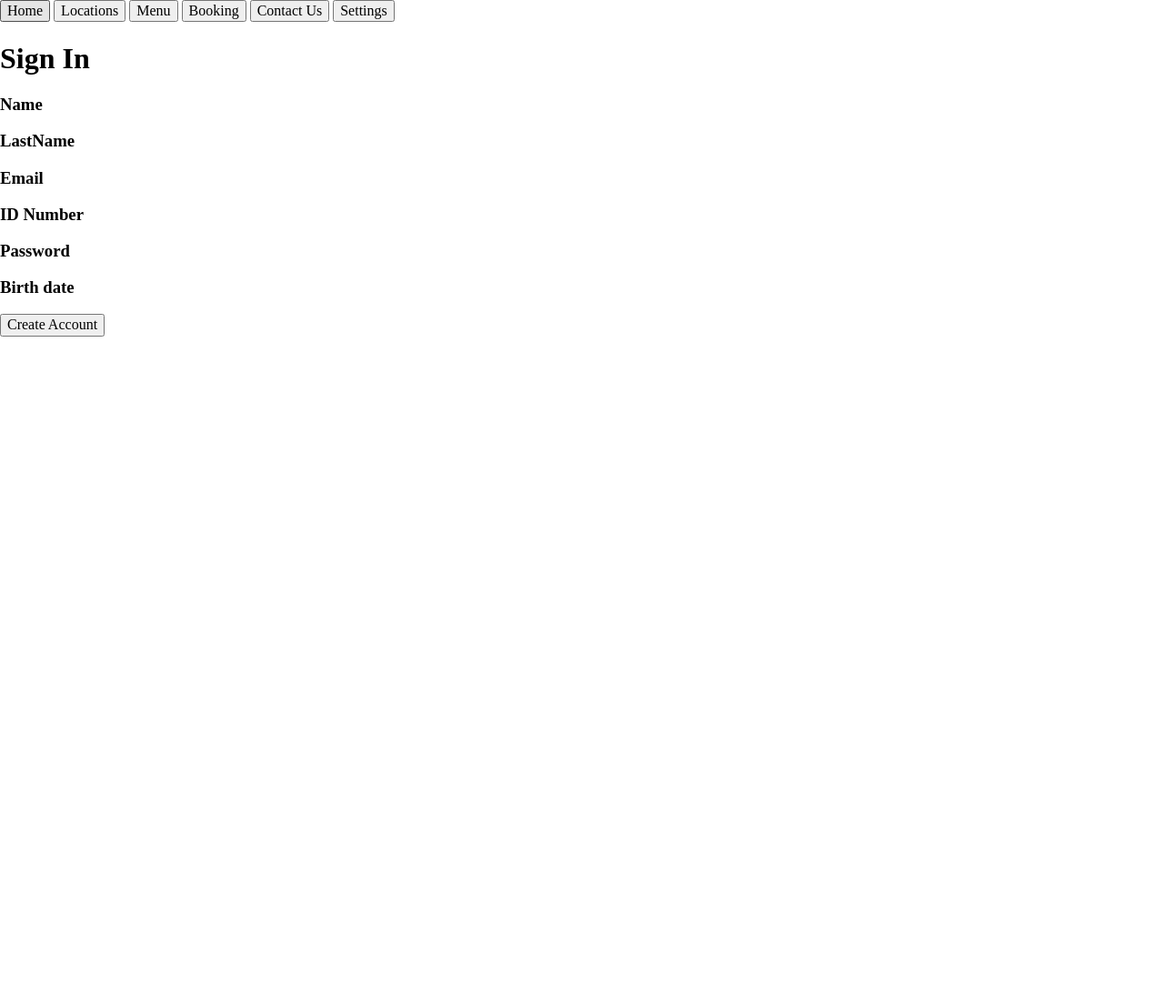
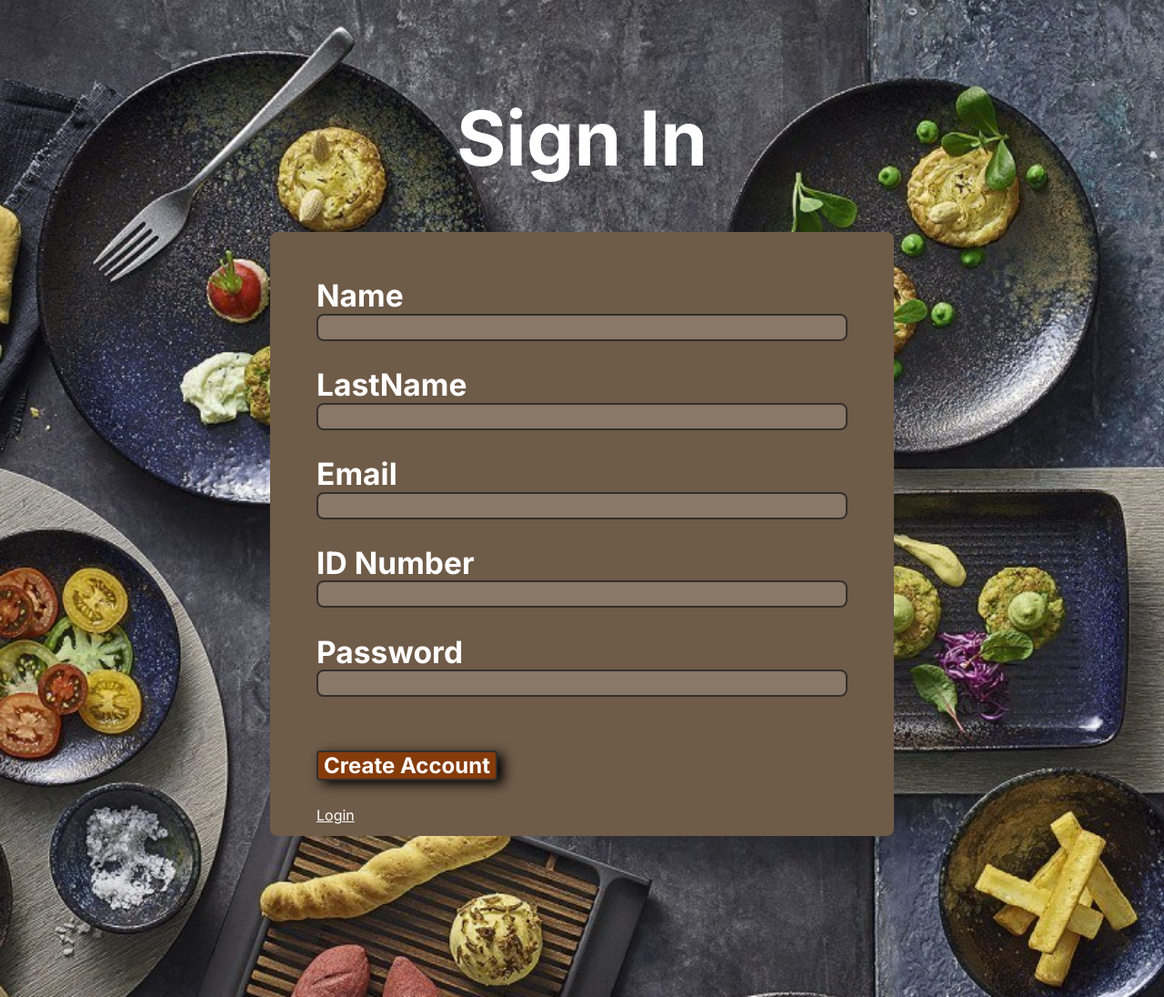
Before and after one commit to animogok/PROYECTO_WEB_SENA, a Django app: page /sign_in/ in a window 1280 px wide. Shown: the whole page at 91% size. Before the commit the page ends 370 px from the top, so only its background shows below. Run offline with Django 5.2, Linux system fonts and the light colour scheme.

Commit message:
Generamos el estilo referente a Regiser, modificaciones en los modelos Usuarios

```diff
--- /dev/null
+++ b/Web/static/css/register.css
@@ -0,0 +1,206 @@
+body{
+    font-family: "Inter", "Sans-serif";
+    margin: 0%;
+    padding: 0%;
+    background-image: url("../images/material-vajilla.jpg");
+    background-size: cover;
+    height: 100vh;
+    padding-bottom: 10vh;
+
+
+}
+.signInTitle{
+    color: #ffffff;
+    width: fit-content;
+    margin: auto;
+    margin-bottom: 2%;
+    margin-top: 5%;
+}
+
+.registerForm{
+    background-color: #6E5B48;
+    width: fit-content;
+    height: fit-content;
+    margin: auto;
+    padding: 4%;
+    border-radius: 1vh;
+    height: fit-content;
+}
+
+.fieldNames, .fieldSurname, .fieldemail, .fieldId, .fieldpassword{
+    color: #ffffff;
+    margin: 0%;
+}
+
+#id_firsName, #id_lastName, #id_email, #id_idNumber, #id_password{
+    border-radius: 1vh;
+    border-color: #332f2c;
+    border-style: solid;
+    background-color: #897868;
+}
+
+.submit{
+    color: #ffffff;
+    font-weight: bolder;
+    margin-top: 10%;
+    background-color: #863B0A;
+    border-radius: 0.5vh;
+    border-style: solid;
+    border-color: #332f2c;
+}
+
+.loginLink{
+    width: fit-content;
+    margin-top: 5%;
+}
+
+@media only screen and (min-width : 264px){
+
+    .signInTitle{
+        position: relative;
+        top: 18vh;
+        font-size: 2em;
+    }
+
+    .registerForm{
+        position: relative;
+        top: 18vh;
+    }
+
+    .fieldNames, .fieldSurname, .fieldemail, .fieldId, .fieldpassword{
+        font-size: 1.5em;
+    }
+
+    #id_firsName, #id_lastName, #id_email, #id_idNumber, #id_password{
+        margin-bottom: 5%;
+        height: 2.5vh;
+        width: 45vw;
+    }
+
+    .submit{
+       box-shadow: 0.5vw 0.5vh 1vw #000000;
+    }
+}
+
+@media only screen and (min-width : 568px){
+    .signInTitle{
+        position: relative;
+        top: 16vh;
+        font-size: 2.3em;
+    }
+
+    .registerForm{
+        position: relative;
+        top: 16vh;
+    }
+
+    .fieldNames, .fieldSurname, .fieldemail, .fieldId, .fieldpassword{
+        font-size: 1.8em;
+    }
+
+    #id_firsName, #id_lastName, #id_email, #id_idNumber, #id_password{
+        margin-bottom: 5%;
+        height: 2.5vh;
+        width: 45vw;
+    }
+
+    .submit{
+       font-size: 1.3em;
+       box-shadow: 0.5vw 0.5vh 1vw #000000;
+    }
+}
+
+@media only screen and (min-width : 768px){
+    .signInTitle{
+        position: relative;
+        top: 6vh;
+        font-size: 2.6em;
+    }
+
+    .registerForm{
+        position: relative;
+        top: 6vh;
+    }
+
+    .fieldNames, .fieldSurname, .fieldemail, .fieldId, .fieldpassword{
+        font-size: 2.1em;
+    }
+
+    #id_firsName, #id_lastName, #id_email, #id_idNumber, #id_password{
+        margin-bottom: 5%;
+        height: 3vh;
+        width: 45vw;
+    }
+
+    .submit{
+       font-size: 1.3em;
+       box-shadow: 0.5vw 0.5vh 1vw #000000;
+    }
+}
+
+@media only screen and (min-width: 1024px){
+
+    .signInTitle{
+        position: relative;
+        font-size: 2.6em;
+    }
+
+    .registerForm{
+        position: relative;
+    }
+
+    .fieldNames, .fieldSurname, .fieldemail, .fieldId, .fieldpassword{
+        font-size: 2.1em;
+    }
+
+    #id_firsName, #id_lastName, #id_email, #id_idNumber, #id_password{
+        margin-bottom: 5%;
+        height: 3vh;
+        width: 45vw;
+    }
+
+    .submit{
+       font-size: 1.3em;
+       box-shadow: 0.5vw 0.5vh 1vw #000000;
+    }
+}
+
+@media only screen and (min-width : 1280px){
+
+    body{
+        padding-top: 0%;
+        height: 120vh;
+    }
+    .signInTitle{
+        margin-top: 0%;
+        position: relative;
+        font-size: 2.6em;
+    }
+
+    .registerForm{
+        position: relative;
+        bottom: 5vh;
+        padding-bottom: 0%;
+    }
+
+    .fieldNames, .fieldSurname, .fieldemail, .fieldId, .fieldpassword{
+        font-size: 2.1em;
+    }
+
+    #id_firsName, #id_lastName, #id_email, #id_idNumber, #id_password{
+        margin-bottom: 5%;
+        height: 3vh;
+        width: 45vw;
+    }
+
+    .submit{
+        margin-top: 5%;
+       font-size: 1.5em;
+       margin-bottom: 0%;
+       box-shadow: 0.5vw 0.5vh 1vw #000000;
+    }
+    .loginLink{
+        margin-top: 5%;
+        height: 4vh;
+    }
+}
--- a/Web/templates/Register.html
+++ b/Web/templates/Register.html
@@ -8,65 +8,53 @@
     <link rel="preconnect" href="https://fonts.gstatic.com" crossorigin>
     <link href="https://fonts.googleapis.com/css2?family=Inter:wght@100..900&display=swap" rel="stylesheet">
     <link rel="stylesheet" href="https://necolas.github.io/normalize.css/8.0.1/normalize.css">
-    <link rel="stylesheet" href={% static "css/signInStyles.css" %}>
+    <link rel="stylesheet" href={% static "css/register.css" %}>
     <title>Register</title>
 </head>
-<body id="body">
-    <nav class="pageNav">
-        <a href={% url "home" %} class = "pageNav_L"><button class="pageNav_b">Home</button></a>
-        <a href="/maps" class = "pageNav_M"><button class="pageNav_b">Locations</button></a>
-        <a href="/restaurant_menu" class ="pageNav_M"><button class="pageNav_b">Menu</button></a>
-        <a href="/Booking" class= "pageNav_B"><button class="pageNav_b"> Booking</button></a>
-        <a href="/contacts" class="pageNav_C"><button class="pageNav_b">Contact Us</button></a>
-        <a href="/account_settings" class="pageNav_S"><button class="pageNav_b">Settings</button></a>
-    </nav>
+<body>
 
-    <header class = "signInTitle">
-        <h1>Sign In</h1>
-    </header>
+    <main>
+        <header class = "signInTitle">
+            <h1>Sign In</h1>
+        </header>
 
-    <main class = "main">
-        <div class ="signInBlock" id="register">
             <form method="POST" class="registerForm">
                 {% csrf_token %}
-                <div class="registerNameIn">
-                    <h3 class ="signInFormsFieldNames">Name</h3>
+
+                <div class="firstName">
+                    <h3 class ="fieldNames">Name</h3>
                     {{form.firsName}}
                 </div>
-                <div class="registerLastNIn">
-                    <h3 class ="signInFormsFieldNames">LastName</h3>
+
+                <div class="lastName">
+                    <h3 class ="fieldSurname">LastName</h3>
                     {{form.lastName}}
                 </div>
-                <div class="registerEmailIn">
-                    <h3 class ="signInFormsFieldNames">Email</h3>
+
+                <div class="email">
+                    <h3 class ="fieldemail">Email</h3>
                     {{form.email}}
                 </div>
-                <div class="registerIdnumberIn">
-                    <h3 class ="signInFormsFieldNames">ID Number</h3>
+
+                <div class="idNumber">
+                    <h3 class ="fieldId">ID Number</h3>
                     {{form.idNumber}}
                 </div>
-                <div class="registerPasswordIn">
-                    <h3 class ="signInFormsFieldNames_P">Password</h3>
+
+                <div class="password">
+                    <h3 class ="fieldpassword">Password</h3>
                     {{form.password}}
                 </div>
-                <div class="registerBorndayIn">
-                    <h3 class="signInFormsFieldNames_B">Birth date</h3>
-                    {{form.birth_date}}
+
+                <button class="submit" type="input">Create Account</button>
+
+                <div class="loginLink" >
+                    <a href={% url "login" %} style ="color:RGB(255,255,255)">Login</a>
                 </div>
-                <div class="submitRegForm">
-                    <button class="createAccount_B" type="input">Create Account</button>
-                </div>
+
             </form>
-            <div class="loginLink" >
-                <a href={% url "login" %} style ="color:RGB(255,255,255)">Login</a>
-            </div>
-        </div>
+
     </main>
-    <aside>
-    </aside>
-    <footer class ="page_footer"><p class="politics_n_conditions" style="color:RGB(255,255,255)">
-        The "Company" not allow the comersialization of its products....
-        </p>
-       </footer>
+
 </body>
 </html>
--- a/Web/views.py
+++ b/Web/views.py
@@ -1,4 +1,5 @@
 from django.shortcuts import render
+from web_Backend.forms import FormularioRegistrodeUsuarios
 
 # Create your views here.
 
@@ -6,8 +7,7 @@ def login(request):
     return render(request, 'Login.html')
 
 def register(request):
-    return render(request, 'Register.html')
+    return render(request, 'Register.html', {'form' : FormularioRegistrodeUsuarios})
 
 def home(request):
-
     return render(request, 'Home.html')
--- a/web_Backend/forms.py
+++ b/web_Backend/forms.py
@@ -5,5 +5,5 @@ class FormularioRegistrodeUsuarios(forms.ModelForm):
     class Meta:
         model = User_registrations
         fields = [
-            'firsName', 'lastName', 'idNumber', 'email', 'birth_date', 'password'
+            'firsName', 'lastName', 'idNumber', 'email', 'password'
         ]
--- a/web_Backend/models.py
+++ b/web_Backend/models.py
@@ -10,9 +10,8 @@ class User_registrations(AbstractBaseUser ):
 
     firsName = models.CharField(blank = False)
     lastName = models.CharField( blank = False)
-    idNumber = models.IntegerField(unique = True)
+    idNumber = models.CharField(unique = True)
     email = models.EmailField(blank = False, unique = True)
-    birth_date = models.DateField(blank = False, unique = False, default = "YYYY-MM-DD")
     date_joined = models.DateTimeField(default = timezone.now)
     password = models.CharField(blank = False, unique = False)
     is_staff = models.BooleanField(default = False)
```
Also changed, not shown: web_Backend/migrations/0010_remove_user_registrations_birth_date.py (added), web_Backend/migrations/0011_alter_user_registrations_idnumber.py (added).
